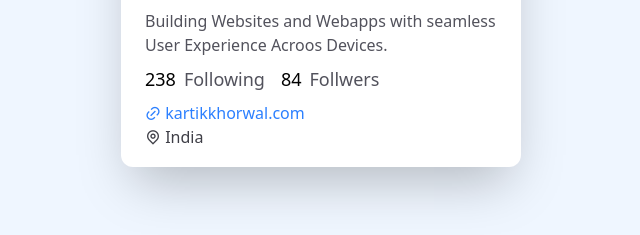
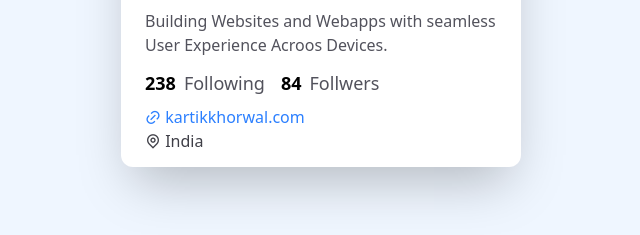
Before and after one commit to BRajendra10/Tailwind-CSS, a plain HTML site: page User-card/index.html in a window 1280 px wide. Shown: the part 433-668 px from the top of the page, 319-959 px from the left. Drawn offline with nearby package versions, Linux system fonts and the light colour scheme.

Commit message:
Project Completed.

```diff
--- a/User-card/index.html
+++ b/User-card/index.html
@@ -35,14 +35,14 @@
 
                 <p class="text-zinc-600 mt-3">Building Websites and Webapps with seamless User Experience Acroos Devices.</p>
 
-                <div class="flex mt-2">
+                <div class="flex mt-3">
                     <span class="flex pr-4">
-                        <div class="text-lg pr-2">238</div>
+                        <div class="text-lg font-semibold pr-2">238</div>
                         <div class="text-lg text-zinc-600">Following</div>
                     </span>
 
                     <span class="flex">
-                        <div class="text-lg pr-2">84</div>
+                        <div class="text-lg font-semibold pr-2">84</div>
                         <div class="text-lg text-zinc-600">Follwers</div>
                     </span>
                 </div>
```
